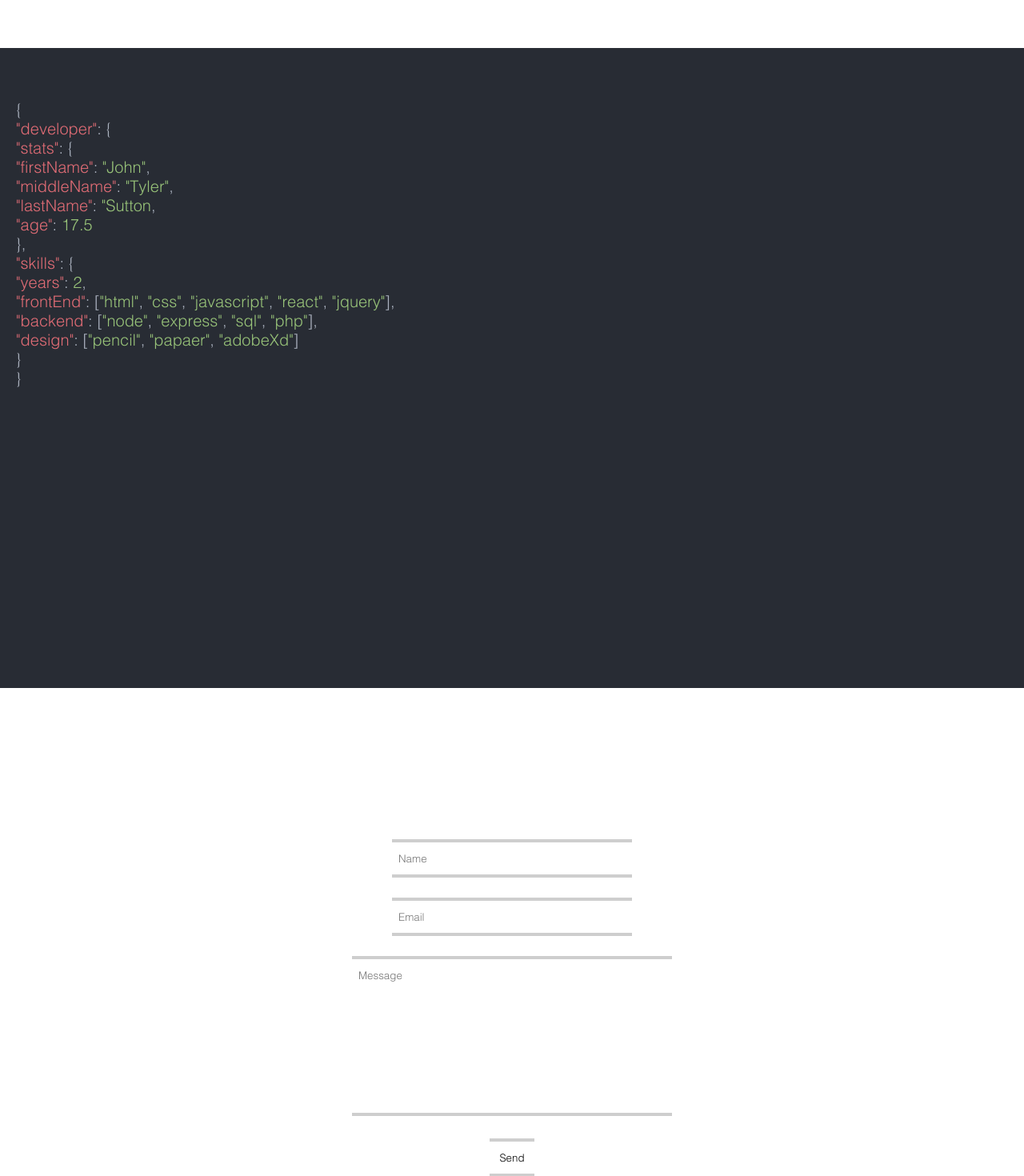
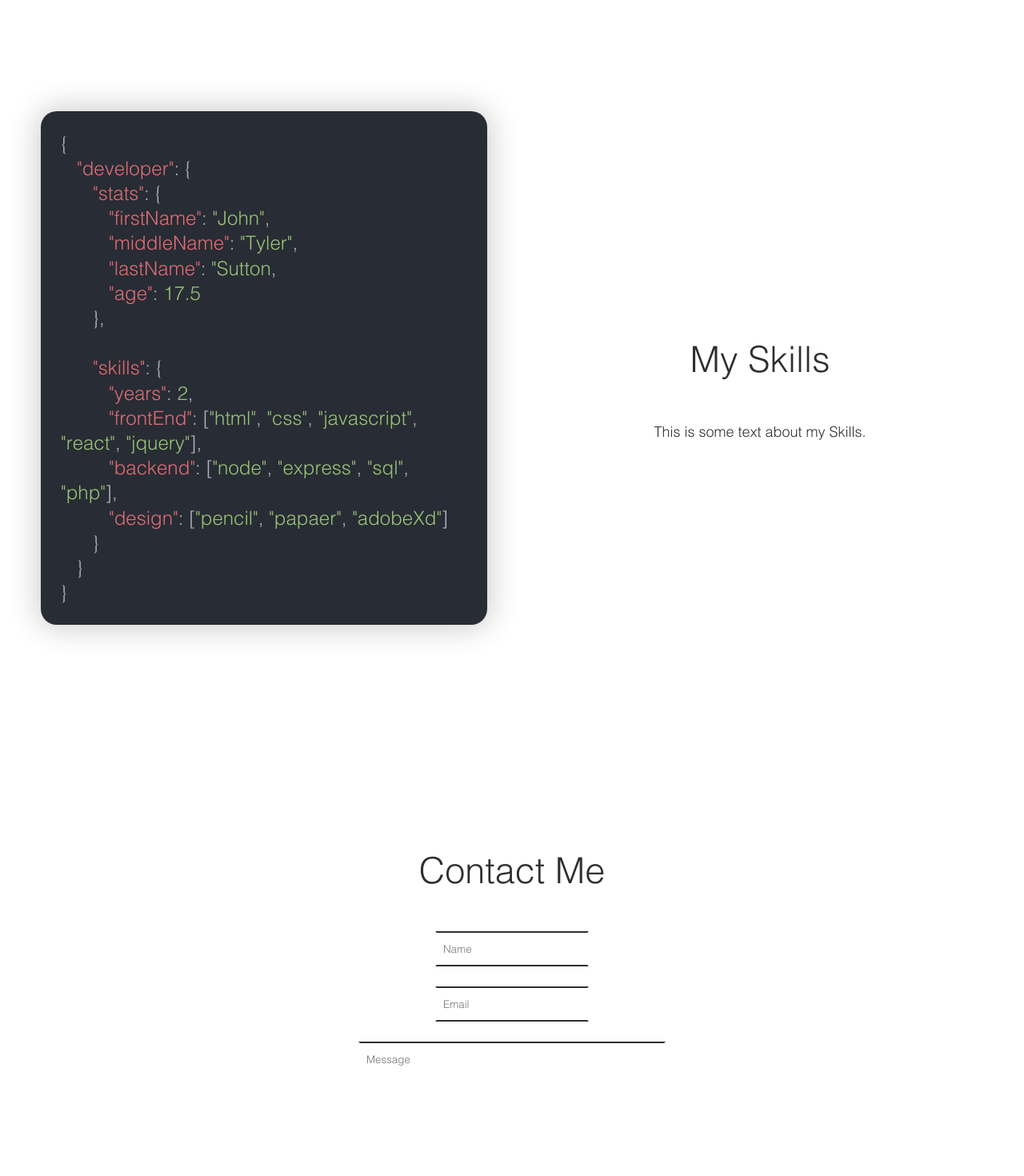
Before and after one commit to Tylers309/personal-site-revamp, a React (Create React App) app: page / in a window 1280 px wide. Shown: the part 1540-3010 px from the top of the page at 80% size. Built offline with nearby package versions, Linux system fonts and the light colour scheme.

Commit message:
Included footer and made styling changes

```diff
--- a/public/index.html
+++ b/public/index.html
@@ -3,7 +3,9 @@
   <head>
     <meta charset="utf-8">
     <link rel="shortcut icon" href="%PUBLIC_URL%/favicon.ico">
-    <meta name="viewport" content="width=device-width, initial-scale=1, shrink-to-fit=no">
+      <meta name="viewport" content="width=device-width, initial-scale=1.0">
+      <meta http-equiv="X-UA-Compatible" content="ie=edge">
+
     <meta name="theme-color" content="#000000">
     <!--
       manifest.json provides metadata used when your web app is added to the
--- a/src/App.js
+++ b/src/App.js
@@ -6,6 +6,8 @@ import Landing from './landing/landing';
 import About from './about/about';
 import Skills from './skills/skills';
 import Contact from './contact/contact';
+
+import Footer from './footer/footer';
 
 import './App.css';
 
@@ -22,6 +24,8 @@ class App extends Component {
         <Skills />
 
         <Contact />
+
+        <Footer />
       </Wrapper>
     );
   }
@@ -31,8 +35,8 @@ export default App;
 
 
 const Wrapper = styled.div`
-  width: 100%;
-  height: 100%;
+  width: 100vw;
+  height: 100vh;
 
   position: absolute;
 
--- a/src/about/about.js
+++ b/src/about/about.js
@@ -76,8 +76,8 @@ export default About;
 
 
 const Wrapper = styled.div`
-  width: 100%;
-  height: 100%;
+  width: 100vw;
+  height: 100vh;
 
   position: relative;
 `;
@@ -107,7 +107,7 @@ const LeftHolder = styled.div`
 `;
 
 const Header = styled.h2`
-  font-size: 45px;
+  font-size: 42px;
   font-weight: 100;
 
   color: #2f2e2e;
@@ -118,7 +118,7 @@ const Header = styled.h2`
 `;
 
 const AboutText = styled.p`
-  font-size: 15px;
+  font-size: 18px;
   font-weight: 100;
 
   padding-top: 20px;
--- a/src/contact/contact.js
+++ b/src/contact/contact.js
@@ -8,6 +8,7 @@ class Contact extends Component {
     return(
       <Wrapper>
         <WrapperHolder>
+          <Header>Contact Me</Header>
           <Input type="text" name="name" placeholder="Name" />
           <Input type="email" name="email" placeholder="Email" />
           <Textarea placeholder="Message" />
@@ -22,22 +23,39 @@ class Contact extends Component {
 export default Contact;
 
 const Wrapper = styled.div`
-  height: 100%;
-  width: 100%;
+  height: 100vh;
+  width: 100vw;
 
   position: relative;
 
   display: flex;
   justify-content: center;
+
 `;
 
 const WrapperHolder = styled.div`
   align-self: center;
+  width: 30%;
+  height: 50%;
+
+  @media (max-width: 768px) {
+    width: 80%;
+  }
 
 `;
 
+const Header = styled.h1`
+  color: #2f2e2e;
+  font-size: 45px;
+  font-weight: 100;
+
+  text-align: center;
+
+  margin-bottom: 50px;
+`;
+
 const Input = styled.input`
-  width: 300px;
+  width: 50%;
 
   padding: 12px 8px;
 
@@ -46,14 +64,23 @@ const Input = styled.input`
   margin: 25px auto;
 
   border: none;
+  color: #2f2e2e;
 
-  border-top: 4px solid #CECECE;
-  border-bottom: 4px solid #CECECE;
+  border-top: 2px solid #2f2e2e;
+  border-bottom: 2px solid #2f2e2e;
+
+  transition: 0.3s;
+  border-left: 2px solid #fff;
+  border-right: 2px solid #fff;
+  &:hover {
+    border-left: 2px solid #2f2e2e;
+    border-right: 2px solid #2f2e2e;
+  }
 `;
 
 const Textarea = styled.textarea`
-  height: 200px;
-  width: 400px;
+  height: 50%;
+  width: 100%;
 
   padding: 12px 8px;
 
@@ -63,13 +90,23 @@ const Textarea = styled.textarea`
 
   border: none;
 
-  border-top: 4px solid #CECECE;
-  border-bottom: 4px solid #CECECE;
+  border-top: 2px solid #2f2e2e;
+  border-bottom: 2px solid #2f2e2e;
+
+  color: #2f2e2e;
+
+  transition: 0.3s;
+  border-left: 2px solid #fff;
+  border-right: 2px solid #fff;
+  &:hover {
+    border-left: 2px solid #2f2e2e;
+    border-right: 2px solid #2f2e2e;
+  }
 
 `;
 
 const Button = styled.button`
-  padding: 12px 12px;
+  padding: 12px 32px;
 
   position: relative;
 
@@ -77,10 +114,22 @@ const Button = styled.button`
 
   margin: 25px auto;
 
+  cursor: pointer;
+
   border: none;
 
-  border-top: 4px solid #CECECE;
-  border-bottom: 4px solid #CECECE;
+  border-top: 2px solid #2f2e2e;
+  border-bottom: 2px solid #2f2e2e;
+
 
   background-color: #fff;
+
+
+  transition: 0.3s;
+  border-left: 2px solid #fff;
+  border-right: 2px solid #fff;
+  &:hover {
+    border-left: 2px solid #2f2e2e;
+    border-right: 2px solid #2f2e2e;
+  }
 `;
--- /dev/null
+++ b/src/footer/footer.js
@@ -0,0 +1,27 @@
+import React, { Component } from 'react';
+
+import styled from 'styled-components';
+
+
+class Footer extends Component {
+
+  render() {
+    return (
+      <Wrapper>
+alksdjflj
+      </Wrapper>
+    );
+  }
+}
+
+export default Footer;
+
+
+const Wrapper = styled.div`
+  width: 100vw;
+  height: 50vh;
+
+  position: relative;
+
+  background-color: #2f2e2e;
+`;
--- a/src/landing/landing.js
+++ b/src/landing/landing.js
@@ -53,10 +53,11 @@ export default Landing;
 
 
 const Wrapper = styled.div`
-  width: 100%;
-  height: 100%;
+  width: 100vw;
+  height: 100vh;
 
   position: relative;
+
 
 `;
 
@@ -96,9 +97,8 @@ const TriggerImg = styled.img`
 
 const EventImg = styled(TriggerImg)`
   max-width: 80%;
-  top: 75%;
-
-  right: 3%;
+  top: 70%;
+  left: 13%;
 
   transform: rotate(3deg);
   `;
--- a/src/skills/skills.js
+++ b/src/skills/skills.js
@@ -7,27 +7,49 @@ class Skills extends Component {
   render() {
     return(
       <Wrapper>
-        <OpenB />
-          <Key>"developer"</Key>: <OpenB inline/>
 
-          <br />
 
-            <Key>"stats"</Key>: <OpenB inline/>
-            <br />
-              <Key>"firstName"</Key>: <Value>"John"</Value>, <br />
-              <Key>"middleName"</Key>: <Value>"Tyler"</Value>,<br />
-              <Key>"lastName"</Key>: <Value>"Sutton</Value>, <br />
-              <Key>"age"</Key>: <Value>17.5</Value> <br />
-            <CloseB inline/>, <br />
+          <WrapperLeft>
+            <SkillsHolder>
+              <OpenB />
+                <Padding /><Key>"developer"</Key>: <OpenB inline/>
 
-            <Key>"skills"</Key>: <OpenB inline />
-            <br />
-              <Key>"years"</Key>: <Value>2</Value>, <br />
-              <Key>"frontEnd"</Key>: [<Value>"html"</Value>, <Value>"css"</Value>, <Value>"javascript"</Value>, <Value>"react"</Value>, <Value>"jquery"</Value>], <br />
-              <Key>"backend"</Key>: [<Value>"node"</Value>, <Value>"express"</Value>, <Value>"sql"</Value>, <Value>"php"</Value>], <br />
-              <Key>"design"</Key>: [<Value>"pencil"</Value>, <Value>"papaer"</Value>, <Value>"adobeXd"</Value>]
-            <CloseB />
-          <CloseB/>
+                <br />
+
+                <Padding /><Padding /><Key>"stats"</Key>: <OpenB inline/>
+                  <br />
+                  <Padding /><Padding /><Padding /><Key>"firstName"</Key>: <Value>"John"</Value>, <br />
+                  <Padding /><Padding /><Padding /><Key>"middleName"</Key>: <Value>"Tyler"</Value>,<br />
+                  <Padding /><Padding /><Padding /><Key>"lastName"</Key>: <Value>"Sutton</Value>, <br />
+                  <Padding /><Padding /><Padding /><Key>"age"</Key>: <Value>17.5</Value> <br />
+                  <Padding /><Padding /><CloseB inline/>, <br /><br />
+
+                  <Padding /><Padding /><Key>"skills"</Key>: <OpenB inline />
+                  <br />
+                  <Padding /><Padding /><Padding /><Key>"years"</Key>: <Value>2</Value>, <br />
+                  <Padding /><Padding /><Padding /><Key>"frontEnd"</Key>: [<Value>"html"</Value>, <Value>"css"</Value>, <Value>"javascript"</Value>, <Value>"react"</Value>, <Value>"jquery"</Value>], <br />
+                  <Padding /><Padding /><Padding /><Key>"backend"</Key>: [<Value>"node"</Value>, <Value>"express"</Value>, <Value>"sql"</Value>, <Value>"php"</Value>], <br />
+                  <Padding /><Padding /><Padding /><Key>"design"</Key>: [<Value>"pencil"</Value>, <Value>"papaer"</Value>, <Value>"adobeXd"</Value>]<br />
+                  <Padding /><Padding /><CloseB inline/> <br />
+
+                <Padding /><CloseB inline/>
+              <CloseB />
+            </SkillsHolder>
+          </WrapperLeft>
+
+          <WrapperRight>
+
+            <RightHolder>
+              <Header>My Skills</Header>
+
+              <RightText>
+                This is some text about my Skills.
+              </RightText>
+            </RightHolder>
+
+          </WrapperRight>
+
+
       </Wrapper>
     );
   }
@@ -40,25 +62,95 @@ const OpenB = (props) => props.inline ? <span>{`{`}</span> : <p>{`{`}</p>
 const CloseB = (props) => props.inline ? <span>{`}`}</span> : <p>{`}`}</p>
 
 const Wrapper = styled.div`
-  height: 100%;
-  width: 100%;
+  height: 100vh;
+  width: 100vw;
 
   position: relative;
 
-  background-color: #282C34;
+  background-color: #fff;
 // this color is for the {} and : and ,
   color: #ABB2BF;
 
-  font-size: 20px;
+  font-size: 24px;
+  line-height: 1.3;
 
   padding: 5% 20px;
+
+
+  @media (max-width: 768px) {
+    font-size: 12px;
+  }
 `;
 
-const Key = styled.span`
+const WrapperLeft = styled.div`
+  width: 50%;
+  height: 100%;
 
-color: #E06C75;
+  float: left;
+
+  display: flex;
+  justify-content: center;
+
+  @media (max-width: 768px) {
+    height: 50%;
+    width: 100%;
+  }
 `;
 
-const Value = styled.span`
-  color: #98C379;
+const WrapperRight = styled(WrapperLeft)``;
+
+const SkillsHolder = styled.div`
+  align-self: center;
+  width: 90%;
+  height: auto;
+
+  padding: 25px 25px 25px 25px;
+
+  border-radius: 20px;
+
+  -webkit-box-shadow: 0px 0px 36px 4px rgba(0,0,0,0.2);
+  -moz-box-shadow: 0px 0px 36px 4px rgba(0,0,0,0.2);
+  box-shadow: 0px 0px 36px 4px rgba(0,0,0,0.2);
+
+  background-color: #282C34;
+
+
 `;
+
+const Key = styled.span` color: #E06C75; `;
+
+const Value = styled.span` color: #98C379; `;
+
+const Padding = styled.div` width: 20px;display: inline-block;`;
+
+
+
+
+const RightHolder = styled.div`
+  align-self: center;
+`;
+
+const Header = styled.h1`
+  font-size: 45px;
+  font-weight: 100;
+
+  text-align: center;
+
+  margin: 50px 0;
+  color: #2f2e2e;
+
+  @media (max-width: 768px) {
+    font-size: 24px;
+  }
+`;
+
+const RightText = styled.p`
+  font-size: 18px;
+  font-weight: 100;
+
+  color: #2f2e2e;
+
+  @media (max-width: 768px) {
+    font-size: 12px;
+  }
+`;
```
